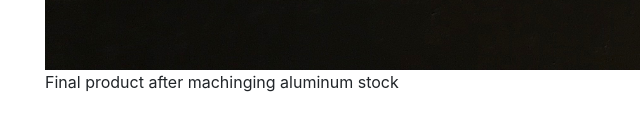
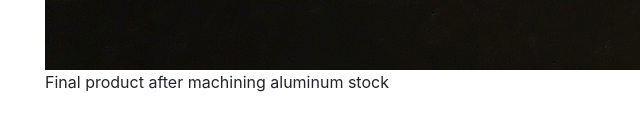
Before and after one commit to navidmir/navidmir.github.io, a website with bundled scripts: page index.html in a window 1280 px wide. Shown: the part 8306-8436 px from the top of the page, 275-915 px from the left. Built offline with nearby package versions, Linux system fonts and the light colour scheme; a web font is replaced by a local one.

Commit message:
Update index.html

```diff
--- a/index.html
+++ b/index.html
@@ -243,7 +243,7 @@
         <br>
         <figure>
           <img src="img/lightsaber.jpeg" style="max-width:100vw;height:auto"/>
-          <figcaption>Final product after machinging aluminum stock</figcaption>
+          <figcaption>Final product after machining aluminum stock</figcaption>
         </figure>
       </div>
     </section>
```
